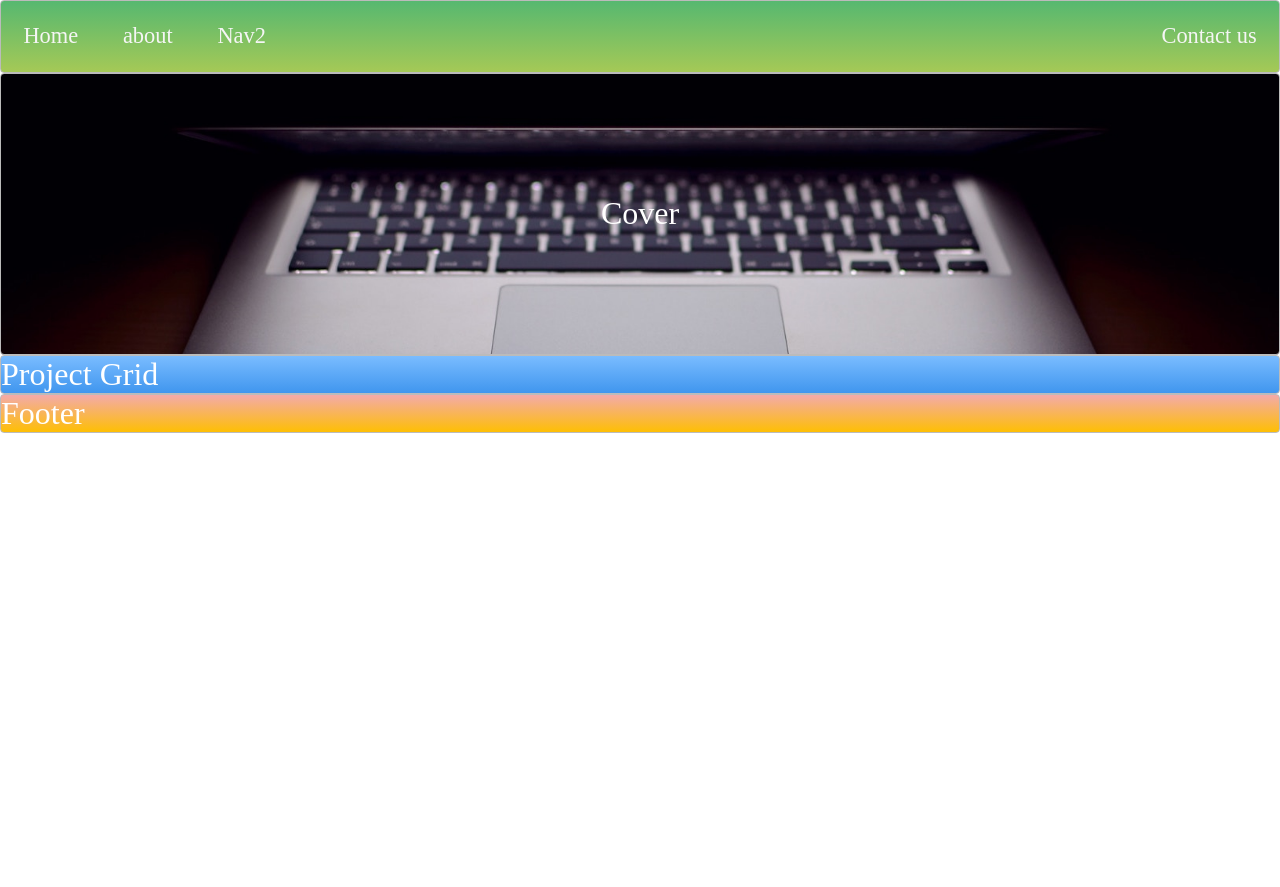
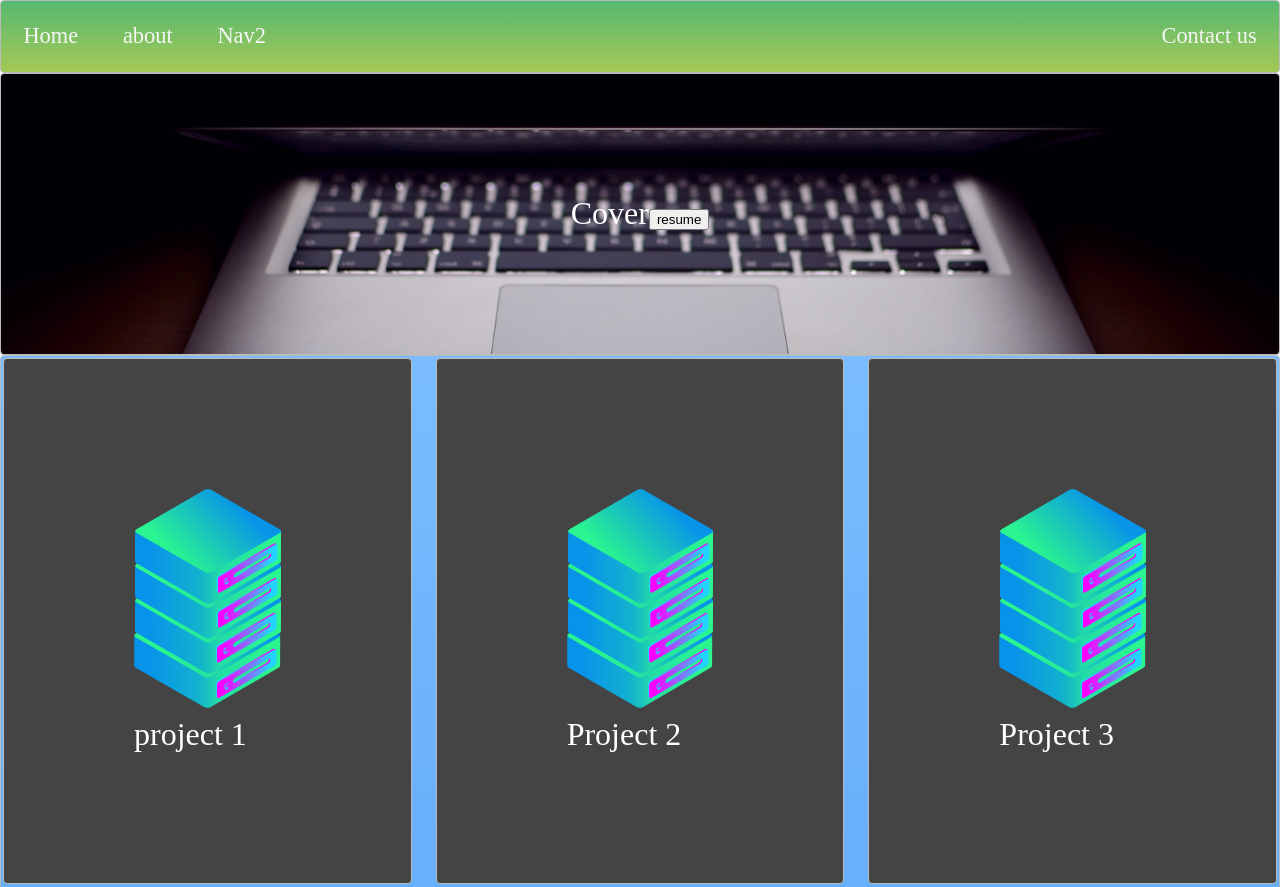
Before and after one commit to rshaikhm/layout-master, a plain HTML site: page index.html in a window 1280 px wide. Shown: the top 887 px of the page. Before the commit the page ends 800 px from the top, so only its background shows below. Drawn offline with Linux system fonts and the light colour scheme.

Commit message:
final layout in local test

```diff
--- a/index.html
+++ b/index.html
@@ -13,8 +13,21 @@
         <li class="leftnav"><a href="">Contact us </a></li>
       </ul>
   </nav>
-  <div class="zone red container">Cover</div>
-  <div class="zone blue">Project Grid</div>
-  <div class="zone yellow">Footer</div>
+  <div class="zone red container">Cover
+    <div>
+      <input type="button" value="resume">
+    </div>
+
+  </div>
+  <div class="zone blue grid-wrapper ">
+    <div class="box   "> <img src="./img/server_2_2.png"> project 1</div>
+    <div class="box   "> <img src="./img/server_2_2.png"> Project 2</div>
+    <div class="box   "><img src="./img/server_2_2.png"> Project 3</div>
+    <div class="box   "><img src="./img/server_2_2.png"> Project 4</div>
+    <div class="box   "><img src="./img/server_2_2.png"> Project 5</div>
+    <div class="box   "><img src="./img/server_2_2.png"> Project 7</div>
+    <div class="box   "><img src="./img/server_2_2.png"> Project 6</div>
+</div>
+  <div class="zone yellow footer">Footer</div>
 </body>
 </html>
--- a/style.css
+++ b/style.css
@@ -53,6 +53,34 @@ a{
     text-decoration: none;
     /* height: 2vh; */
 }
+
+.grid-wrapper{
+    display: grid;
+    grid-template-columns: repeat(auto-fill, minmax(350px, 1fr));
+    gap: 20px;
+}
+.box > img{
+    width: 100%;
+}
+.box{
+    background-color: #444;
+    height: auto;
+    padding: 130px;
+    margin: 2px;
+    background-color: #444;
+    border-radius:4px;
+    border:1px solid #bbb;
+    transition: all 0.3s linear;
+
+}
+.box:hover{
+    box-shadow:rgba(0,0,0,0.8) 0px 5px 15px, inset rgba(0,0,0,0.15) 0px -10px 20px;
+}
+
+.footer{
+    text-align: center;
+}
+
 /*https://paulund.co.uk/how-to-create-shiny-css-buttons*/
 /***********************************************************************
  *  Green Background
```
